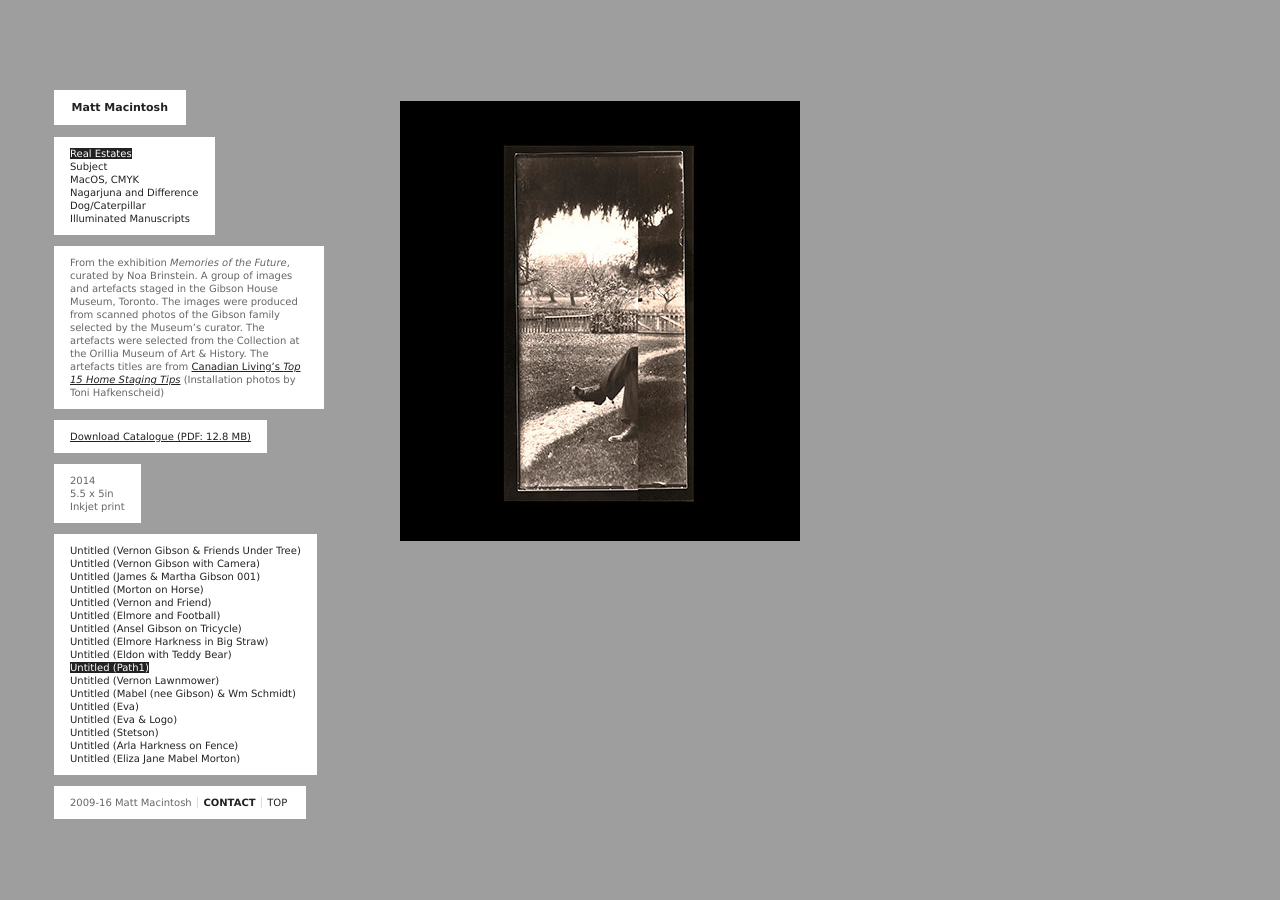
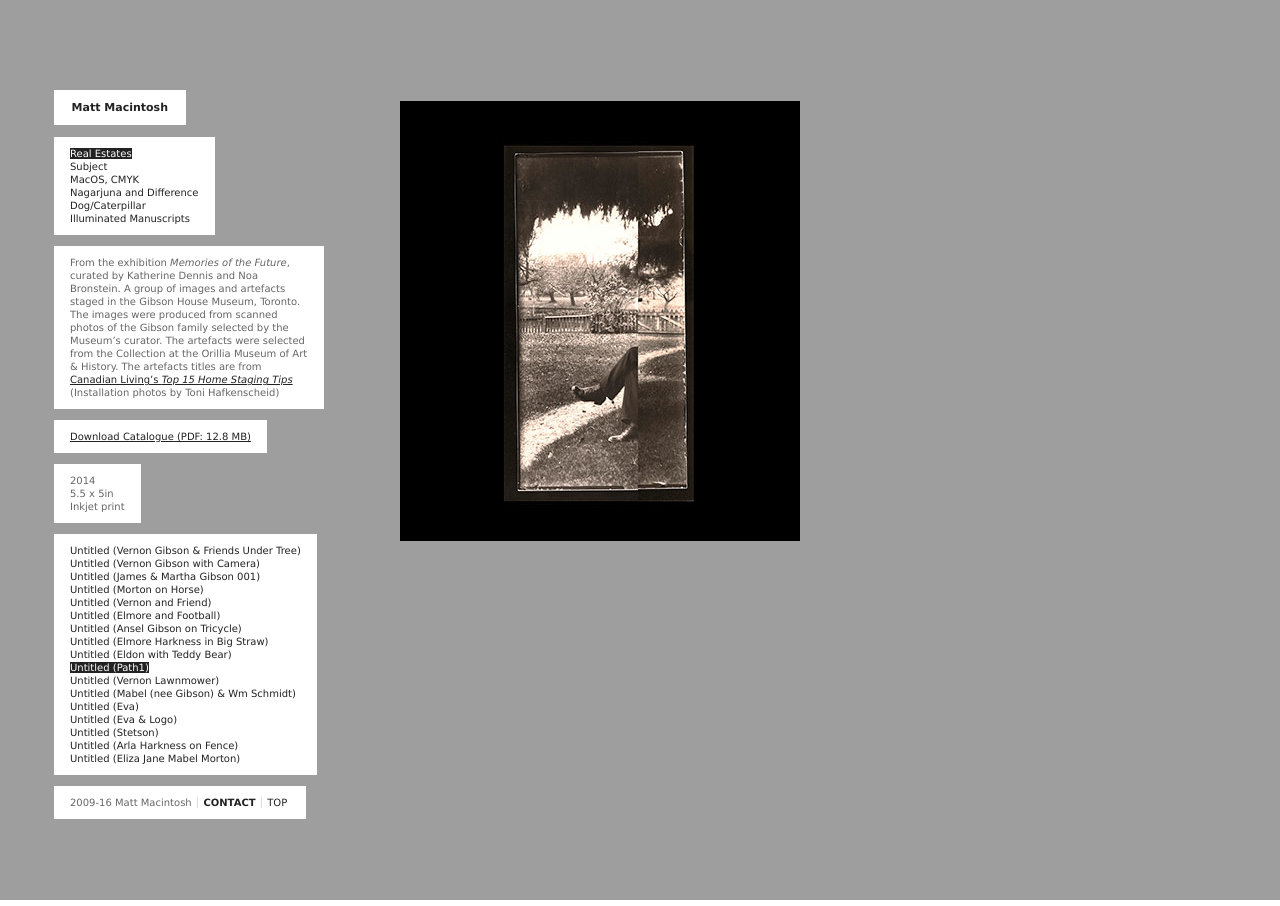
Before and after one commit to mattmacintosh/mattmacintosh.github.io, a Jekyll site: the page built from real-estates-ten.html, in a window 1280 px wide. Built offline with Jekyll 4.4.1, drawn with Linux system fonts in a browser that asks for light colours; Markdown is read by kramdown in place of the engine named in the settings.

Commit message:
MASTER: Update copy and mark-up in 'Real Estates'

```diff
--- a/_includes/real-estates-piece-meta.html
+++ b/_includes/real-estates-piece-meta.html
@@ -1,5 +1,5 @@
 		<aside aria-label="piece detail" class="piece-meta">
-			<p class="piece-story section">From the exhibition <em>Memories of the Future</em>, curated by Noa Brinstein. A group of images and artefacts staged in the Gibson House Museum, Toronto. The images were produced from scanned photos of the Gibson family selected by the Museum’s curator. The artefacts were selected from the Collection at the Orillia Museum of Art &amp; History. The artefacts titles are from <a href="http://www.canadianliving.com/life/money/top_15_home_staging_tips.php" rel="external">Canadian Living’s <em>Top 15 Home Staging Tips</em></a> (Installation photos by Toni Hafkenscheid)</p>
+			<p class="piece-story section">From the exhibition <cite>Memories of the Future</cite>, curated by Katherine Dennis and Noa Bronstein. A group of images and artefacts staged in the Gibson House Museum, Toronto. The images were produced from scanned photos of the Gibson family selected by the Museum’s curator. The artefacts were selected from the Collection at the Orillia Museum of Art &amp; History. The artefacts titles are from <a href="http://www.canadianliving.com/life/money/top_15_home_staging_tips.php" rel="external">Canadian Living’s <cite>Top 15 Home Staging Tips</cite></a> (Installation photos by Toni Hafkenscheid)</p>
 			<p class="download-catalogue section"><a href="/downloads/MotF/MotFCatalogue.pdf.zip">Download Catalogue (PDF: 12.8 MB)</a></p>
 {% include piece-specifics.html %}
 		</aside>
--- a/css/sass/style.scss
+++ b/css/sass/style.scss
@@ -25,6 +25,9 @@ header, hgroup, main, menu, nav, section {
 }
 ol, ul {
   list-style: none;
+}
+cite {
+	font-style: italic;
 }
 
 /* Additional Resets
```
Also changed, not shown: css/build/style.min.css, 2 other files.
